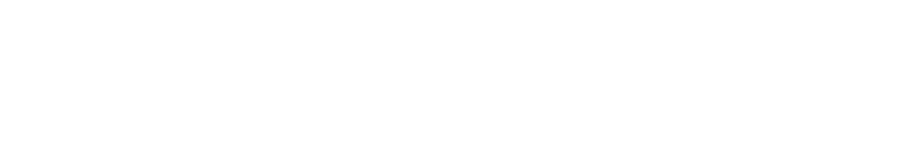
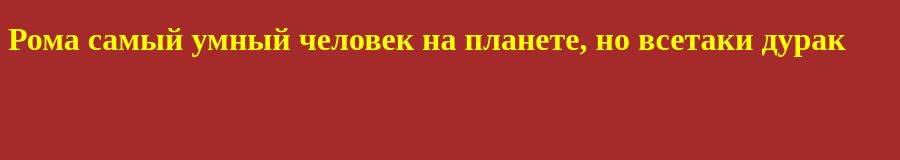
Before and after one commit to TarasSirenko/github-tutorial, a plain HTML site: page index.html in a window 1280 px wide. Shown: the whole page, without its empty margins (0-900 px from the left). Drawn offline with Linux system fonts and the light colour scheme.

Commit message:
Добавляет текст

```diff
--- a/index.html
+++ b/index.html
@@ -4,8 +4,11 @@
     <meta charset="UTF-8">
     <meta neme="viewport" content="width=device-width, initial-scale=1.0">
     <title>Romanus</title>
+
+    <link rel="stylesheet" href="./css/styles.css">
 </head>
 <body>
+    <h1>Рома самый умный человек на планете, но всетаки дурак</h1>
 
 </body>
 </html>
```
